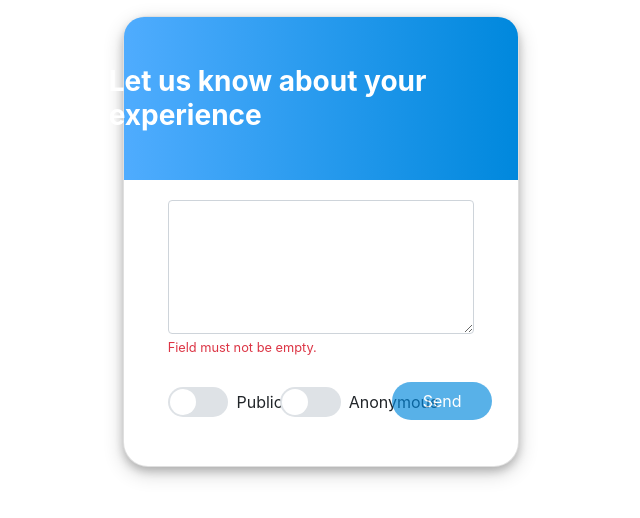
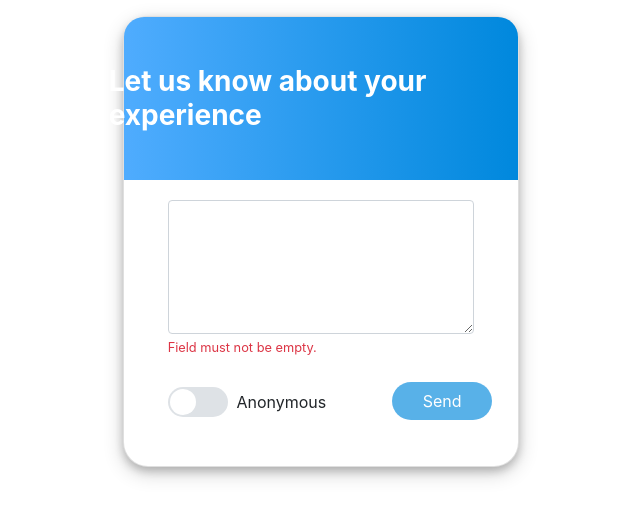
Before and after one commit to World-Vision-Clinic/psw-firma1, an Angular app in the folder patient-portal-front/: page / in a window 1280 px wide. Shown: the top 518 px of the page, without its empty margins (319-959 px from the left). Built offline with nearby package versions, Linux system fonts and the light colour scheme.

Commit message:
refactor: Integrated ProxyConfig

```diff
--- a/patient-portal-front/src/app/patient-create-feedback.service.ts
+++ b/patient-portal-front/src/app/patient-create-feedback.service.ts
@@ -10,7 +10,7 @@ import { map } from 'rxjs/operators';
   providedIn: 'root'
 })
 export class PatientCreateFeedbackService {
-  private _url: string = "http://localhost:39901/api/Feedbacks";
+  private _url: string = "api/Feedbacks";
   httpOptions = {
     headers: new HttpHeaders().set('Content-Type', 'application/json')
   };
--- a/patient-portal-front/src/app/patient-create-feedback/patient-create-feedback.component.html
+++ b/patient-portal-front/src/app/patient-create-feedback/patient-create-feedback.component.html
@@ -22,15 +22,7 @@
             </small>
           </div>
 
-
-          <!--Grid row-->
           <div class="row d-flex align-items-center mb-3 mt-4">
-            <div class="col-md-4">
-              <span class="switch">
-                <input type="checkbox" class="switch" id="isPublic" [(ngModel)]="isPublic">
-                <label for="isPublic">Public</label>
-              </span>
-            </div>
             <div class="col-md-4">
               <span class="switch">
                 <input type="checkbox" class="switch" id="isAnonymous" [(ngModel)]="isAnonymous">
@@ -38,13 +30,13 @@
               </span>
             </div>
             <div class="col-md-4">
+            </div>
+            <div class="col-md-4">
               <div class="text-center">
                 <button type="button" class="btn btn-blue btn-rounded" (click)="createFeedback()" [disabled]="!contentIsValid()">Send</button>
               </div>
             </div>
-
           </div>
-          <!--Grid row-->
         </div>
 
       </div>
```
Also changed, not shown: patient-portal-front/proxyconfig.json (added, +7 -0 lines).
